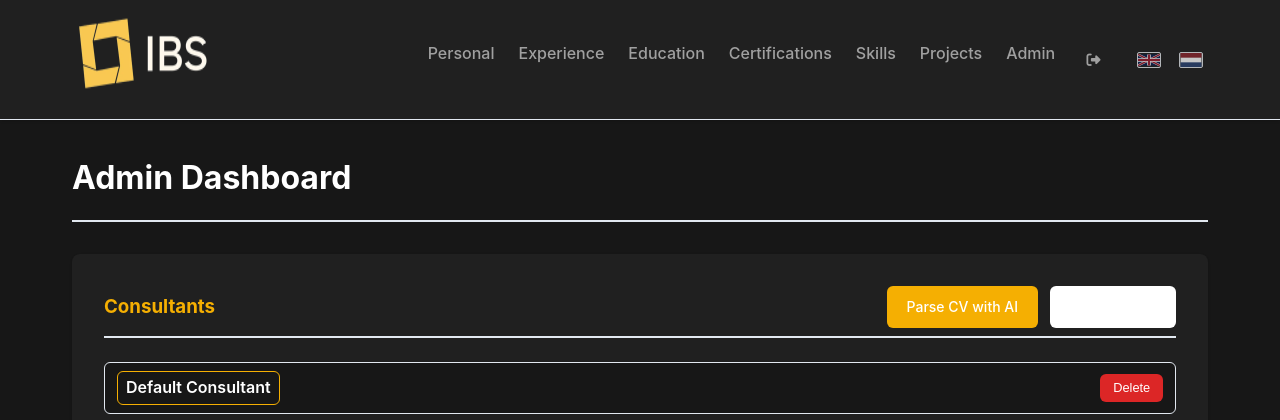
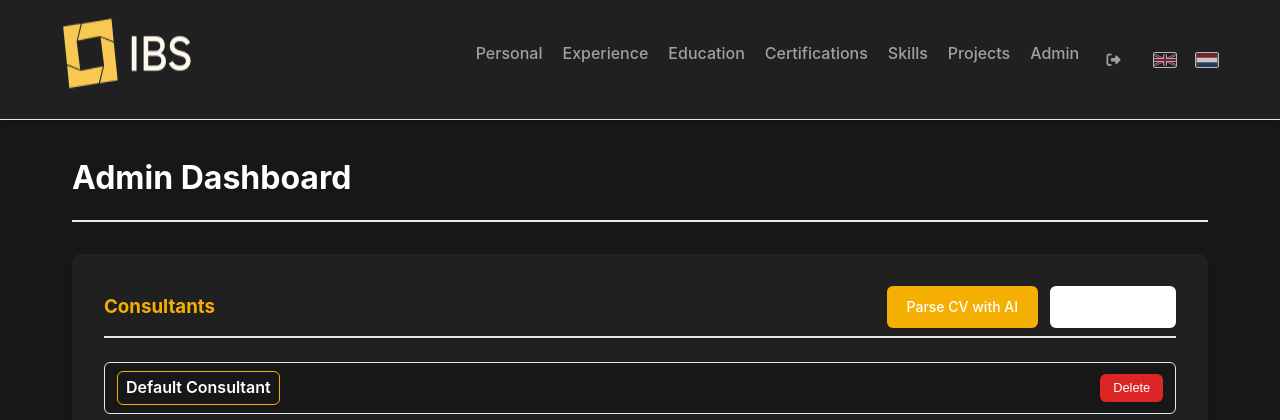
Before and after one commit to gvanlee/BetterCV, a Flask app: page /admin in a window 1280 px wide. Shown: the top 420 px of the page. Run offline with Flask 3, Linux system fonts and the light colour scheme; the visitor is signed in with stand-in values (Sample User, id 1); data comes from the database, SQL or seed files in the repository; data that the repository does not hold is empty; some libraries are stand-ins or nearby versions.

Commit message:
* Minor style updates

```diff
--- a/static/style.css
+++ b/static/style.css
@@ -50,7 +50,7 @@ body {
     display: flex;
     justify-content: space-between;
     align-items: center;
-    padding: 1rem 2rem;
+    padding: 1rem 1rem;
 }
 
 .logo {
@@ -62,7 +62,7 @@ body {
 .nav-menu {
     display: flex;
     list-style: none;
-    gap: 1.5rem;
+    gap: 1.25rem;
 }
 
 .nav-menu a {
```
